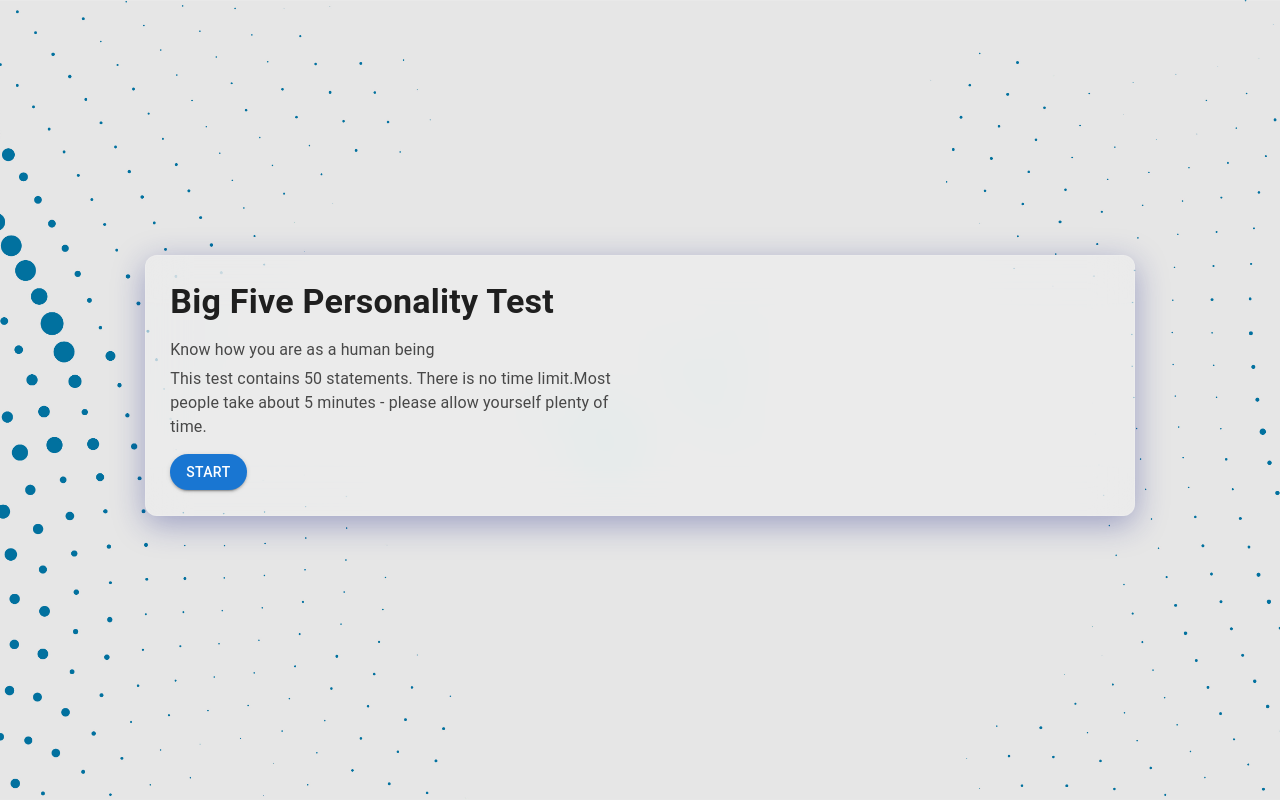
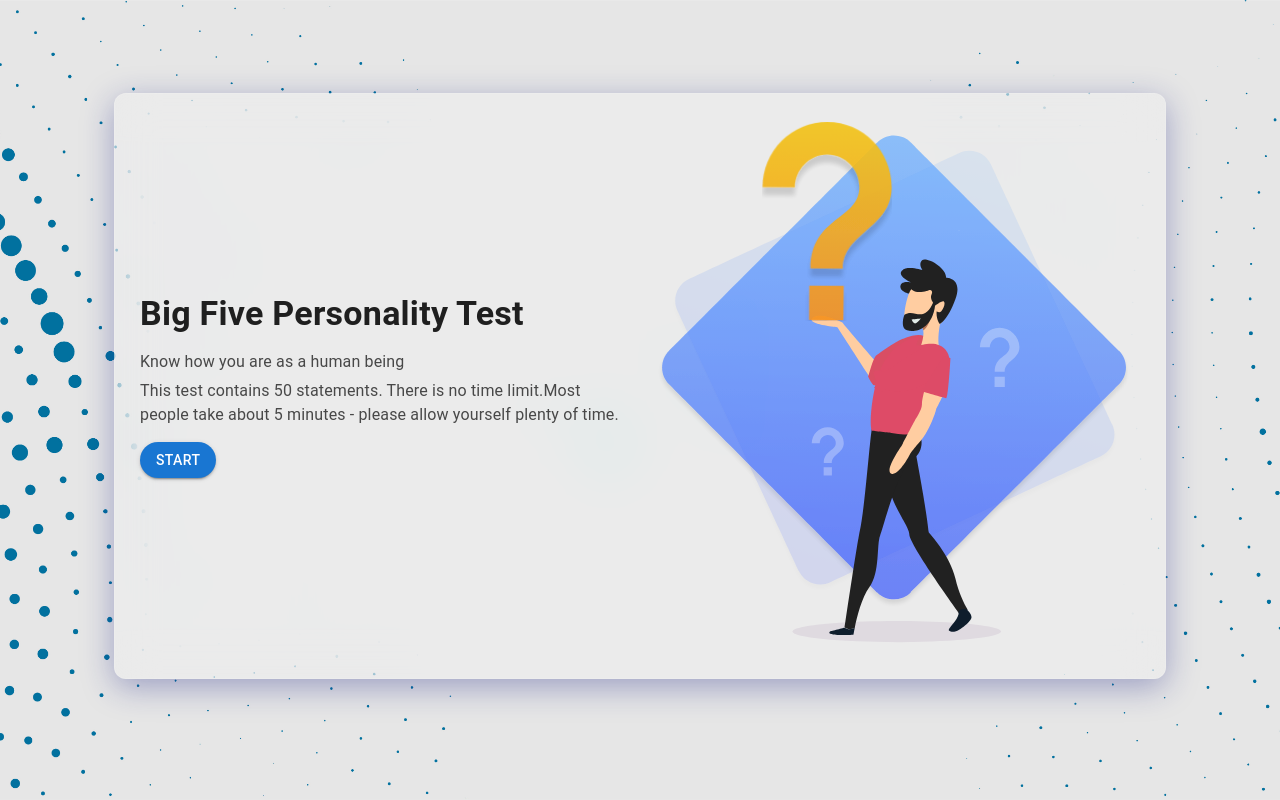
Before and after one commit to ssjisan/personality-test, a React (Create React App) app: page / in a window 1280 px wide. Built offline with nearby package versions, Linux system fonts and the light colour scheme; a web font is replaced by a local one.

Commit message:
start page

```diff
--- a/src/Components/StartPage.js
+++ b/src/Components/StartPage.js
@@ -86,7 +86,7 @@ export default function StartPage() {
               </Link>
             </Grid>
             <Grid item xs={12} sm={6} md={6} lg={6}>
-              {/* <Box ref={container} style={{maxWidth: '100%'}}></Box> */}
+              <Box ref={container} style={{maxWidth: '100%'}}></Box>
             </Grid>
           </Grid>
         </Card>
```
